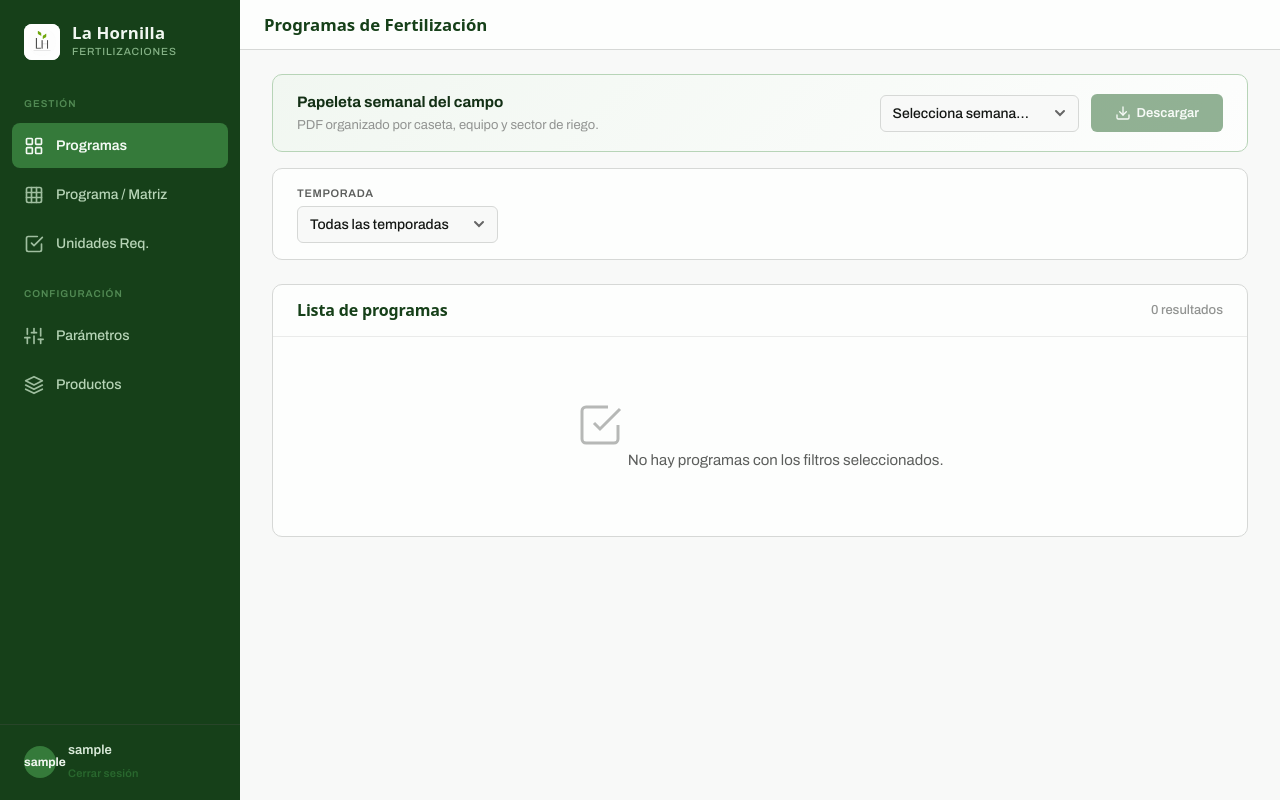
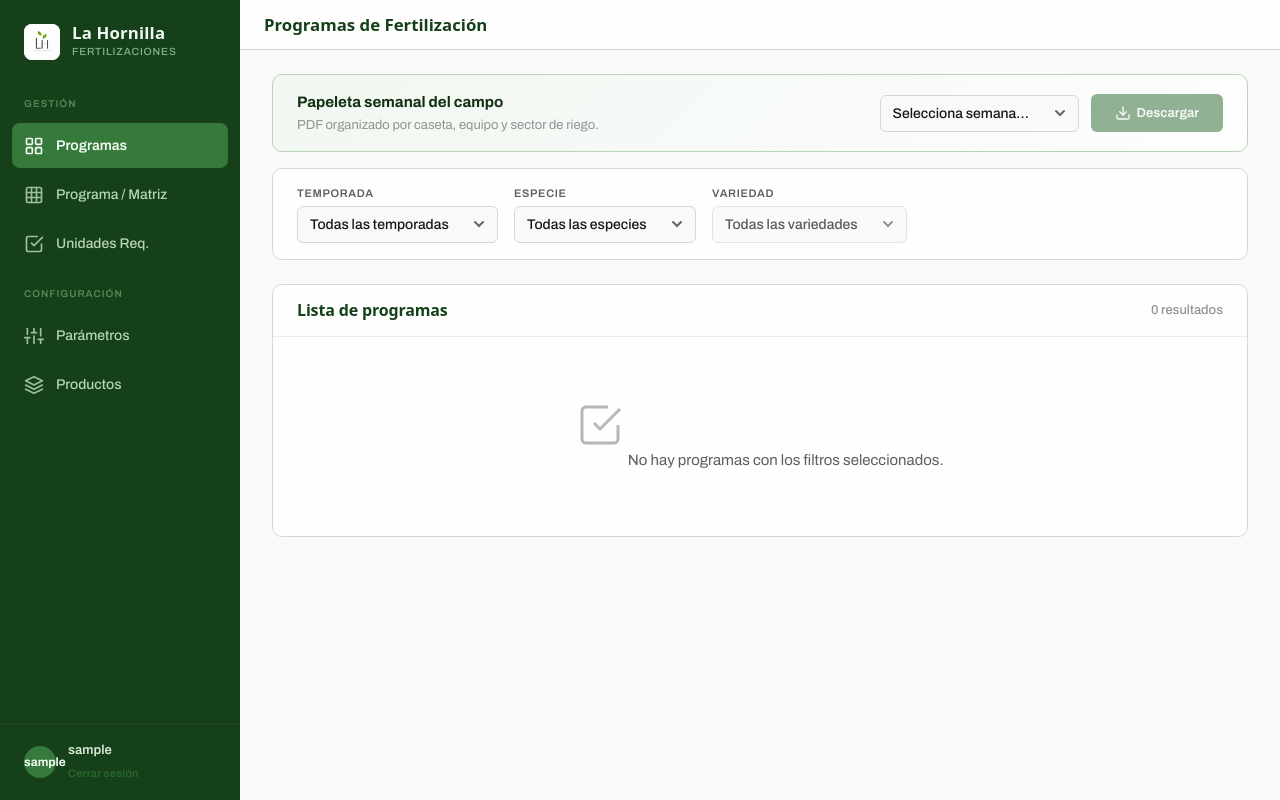
Before and after one commit to FrancSCL/fastapi-gestionfertilizaciones, a FastAPI app: page /app/programas in a window 1280 px wide. Run offline with FastAPI, Linux system fonts and the light colour scheme; the visitor is signed in with stand-in values (Sample User, id 1); data that the repository does not hold is empty; some web fonts are replaced.

Commit message:
feat(programas): filtros por especie y variedad
- listar_cuarteles_con_programas acepta id_especie y id_variedad y
  agrega WHERE var.id_especie / ceco.id_variedad cuando llegan.
- Nuevas funciones get_especies() y get_variedades(id_especie?).
- /app/programas recibe ?especie= y ?variedad=. Si la variedad
  seleccionada no pertenece a la especie filtrada, se descarta.
- Template: dos selects nuevos con auto-submit al cambiar. Cambiar
  especie limpia la variedad antes de submit. El select de variedad
  queda deshabilitado si no hay opciones disponibles.
- Query devuelve tambien id_especie, especie, id_variedad para
  futuros filtros/agrupaciones.

```diff
--- a/api/main.py
+++ b/api/main.py
@@ -11,7 +11,7 @@ from starlette.middleware.sessions import SessionMiddleware
 from .queries import (
     get_programa, get_productos, get_sectores,
     get_programas_semana, get_semanas_disponibles, get_productos_multiples, get_sectores_multiples,
-    get_temporadas, get_sucursales,
+    get_temporadas, get_sucursales, get_especies, get_variedades,
     listar_cuarteles_con_programas, agrupar_por_sucursal,
     get_cuartel_info, get_semanas_cuartel, get_productos_asignados, build_matriz,
     get_vigores, get_factores_all, get_estimaciones_cuartel,
@@ -167,10 +167,27 @@ def app_root():
 
 
 @app.get("/app/programas", response_class=HTMLResponse)
-def web_programas(request: Request, temporada: int | None = None, sucursal: int | None = None):
+def web_programas(
+    request: Request,
+    temporada: int | None = None,
+    sucursal: int | None = None,
+    especie: int | None = None,
+    variedad: int | None = None,
+):
     temporadas = get_temporadas()
     id_suc = _id_sucursal(request, sucursal)
-    cuarteles = listar_cuarteles_con_programas(id_temporada=temporada, id_sucursal=id_suc)
+    # Validar coherencia: si la variedad no pertenece a la especie filtrada, ignorarla
+    variedades_de_especie = get_variedades(especie) if especie else get_variedades()
+    if variedad and especie:
+        ids_validos = {v["id"] for v in variedades_de_especie}
+        if variedad not in ids_validos:
+            variedad = None
+    cuarteles = listar_cuarteles_con_programas(
+        id_temporada=temporada,
+        id_sucursal=id_suc,
+        id_especie=especie,
+        id_variedad=variedad,
+    )
     grupos = agrupar_por_sucursal(cuarteles)
     semanas = get_semanas_disponibles(id_temporada=temporada, id_sucursal=id_suc)
     return templates.TemplateResponse(
@@ -180,11 +197,15 @@ def web_programas(request: Request, temporada: int | None = None, sucursal: int
             "active_page": "programas",
             "temporadas": temporadas,
             "sucursales": get_sucursales(),
+            "especies": get_especies(),
+            "variedades": variedades_de_especie,
             "grupos": grupos,
             "programas": cuarteles,
             "total_cuarteles": len(cuarteles),
             "filtro_temporada": temporada,
             "filtro_sucursal": id_suc,
+            "filtro_especie": especie,
+            "filtro_variedad": variedad,
             "semanas": semanas,
         },
     )
--- a/api/queries.py
+++ b/api/queries.py
@@ -26,6 +26,8 @@ def get_sucursales() -> list:
 def listar_cuarteles_con_programas(
     id_temporada: int | None = None,
     id_sucursal: int | None = None,
+    id_especie: int | None = None,
+    id_variedad: int | None = None,
     filtro_ur: str = "con_ur",  # 'con_ur', 'sin_ur', 'todos'
 ) -> list:
     """Lista cuarteles con programas, incluyendo flag de si tienen UR para la temporada."""
@@ -36,6 +38,10 @@ def listar_cuarteles_con_programas(
         where.append("prog.id_temporada = %s")
     if id_sucursal:
         where.append("suc.id = %s")
+    if id_especie:
+        where.append("var.id_especie = %s")
+    if id_variedad:
+        where.append("ceco.id_variedad = %s")
     where_sql = "WHERE " + " AND ".join(where)
 
     having_clause = {
@@ -49,13 +55,18 @@ def listar_cuarteles_con_programas(
         + list(SUCURSALES_VISIBLES)
         + ([id_temporada] if id_temporada else [])
         + ([id_sucursal] if id_sucursal else [])
+        + ([id_especie] if id_especie else [])
+        + ([id_variedad] if id_variedad else [])
     )
 
     sql = f"""
         SELECT
             ceco.id                     AS id_cuartel,
             ceco.descripcion_ceco       AS cuartel,
+            var.id                      AS id_variedad,
             var.variedad                AS variedad,
+            esp.id                      AS id_especie,
+            esp.especie                 AS especie,
             port.portainjerto           AS portainjerto,
             ceco.sup_productiva         AS sup_productiva,
             suc.id                      AS id_sucursal,
@@ -66,11 +77,13 @@ def listar_cuarteles_con_programas(
         JOIN DIM_GENERAL_CECO             ceco ON ceco.id = prog.id_cuartel
         JOIN DIM_GENERAL_SUCURSAL         suc  ON suc.id  = ceco.id_sucursal
         LEFT JOIN DIM_GENERAL_VARIEDAD    var  ON var.id  = ceco.id_variedad
+        LEFT JOIN DIM_GENERAL_ESPECIE     esp  ON esp.id  = var.id_especie
         LEFT JOIN DIM_GENERAL_PORTAINJERTO port ON port.id = ceco.portainjerto
         LEFT JOIN FACT_AREATECNICA_FERTILIZACION_UNIDADESREQUERIDAS ur
                   ON ur.id_cuartel = ceco.id {ur_cond}
         {where_sql}
-        GROUP BY ceco.id, ceco.descripcion_ceco, var.variedad, port.portainjerto,
+        GROUP BY ceco.id, ceco.descripcion_ceco, var.id, var.variedad,
+                 esp.id, esp.especie, port.portainjerto,
                  ceco.sup_productiva, suc.id, suc.sucursal
         {having_clause}
         ORDER BY suc.sucursal, ceco.descripcion_ceco
@@ -78,6 +91,27 @@ def listar_cuarteles_con_programas(
     with get_connection() as conn:
         with conn.cursor() as cur:
             cur.execute(sql, final_params)
+            return cur.fetchall()
+
+
+def get_especies() -> list:
+    sql = "SELECT id, especie FROM DIM_GENERAL_ESPECIE ORDER BY especie"
+    with get_connection() as conn:
+        with conn.cursor() as cur:
+            cur.execute(sql)
+            return cur.fetchall()
+
+
+def get_variedades(id_especie: int | None = None) -> list:
+    if id_especie:
+        sql = "SELECT id, variedad, id_especie FROM DIM_GENERAL_VARIEDAD WHERE id_especie = %s ORDER BY variedad"
+        params: tuple = (id_especie,)
+    else:
+        sql = "SELECT id, variedad, id_especie FROM DIM_GENERAL_VARIEDAD ORDER BY variedad"
+        params = ()
+    with get_connection() as conn:
+        with conn.cursor() as cur:
+            cur.execute(sql, params)
             return cur.fetchall()
 
 
--- a/api/templates/programas.html
+++ b/api/templates/programas.html
@@ -36,13 +36,33 @@
   </div>
 </div>
 
-<form method="get" action="/app/programas" class="filters">
+<form method="get" action="/app/programas" class="filters" id="filtersForm">
   <div class="filter-group">
     <label class="filter-label" for="temporada">Temporada</label>
     <select id="temporada" name="temporada" class="filter-select" onchange="this.form.submit()">
       <option value="">Todas las temporadas</option>
       {% for t in temporadas %}
       <option value="{{ t.id }}" {% if filtro_temporada == t.id %}selected{% endif %}>{{ t.temporada }}</option>
+      {% endfor %}
+    </select>
+  </div>
+  <div class="filter-group">
+    <label class="filter-label" for="especie">Especie</label>
+    <select id="especie" name="especie" class="filter-select"
+            onchange="document.getElementById('variedad').value='';this.form.submit()">
+      <option value="">Todas las especies</option>
+      {% for e in especies %}
+      <option value="{{ e.id }}" {% if filtro_especie == e.id %}selected{% endif %}>{{ e.especie }}</option>
+      {% endfor %}
+    </select>
+  </div>
+  <div class="filter-group">
+    <label class="filter-label" for="variedad">Variedad</label>
+    <select id="variedad" name="variedad" class="filter-select" onchange="this.form.submit()"
+            {% if not variedades %}disabled{% endif %}>
+      <option value="">{% if filtro_especie %}Todas las variedades{% else %}Todas las variedades{% endif %}</option>
+      {% for v in variedades %}
+      <option value="{{ v.id }}" {% if filtro_variedad == v.id %}selected{% endif %}>{{ v.variedad }}</option>
       {% endfor %}
     </select>
   </div>
```
